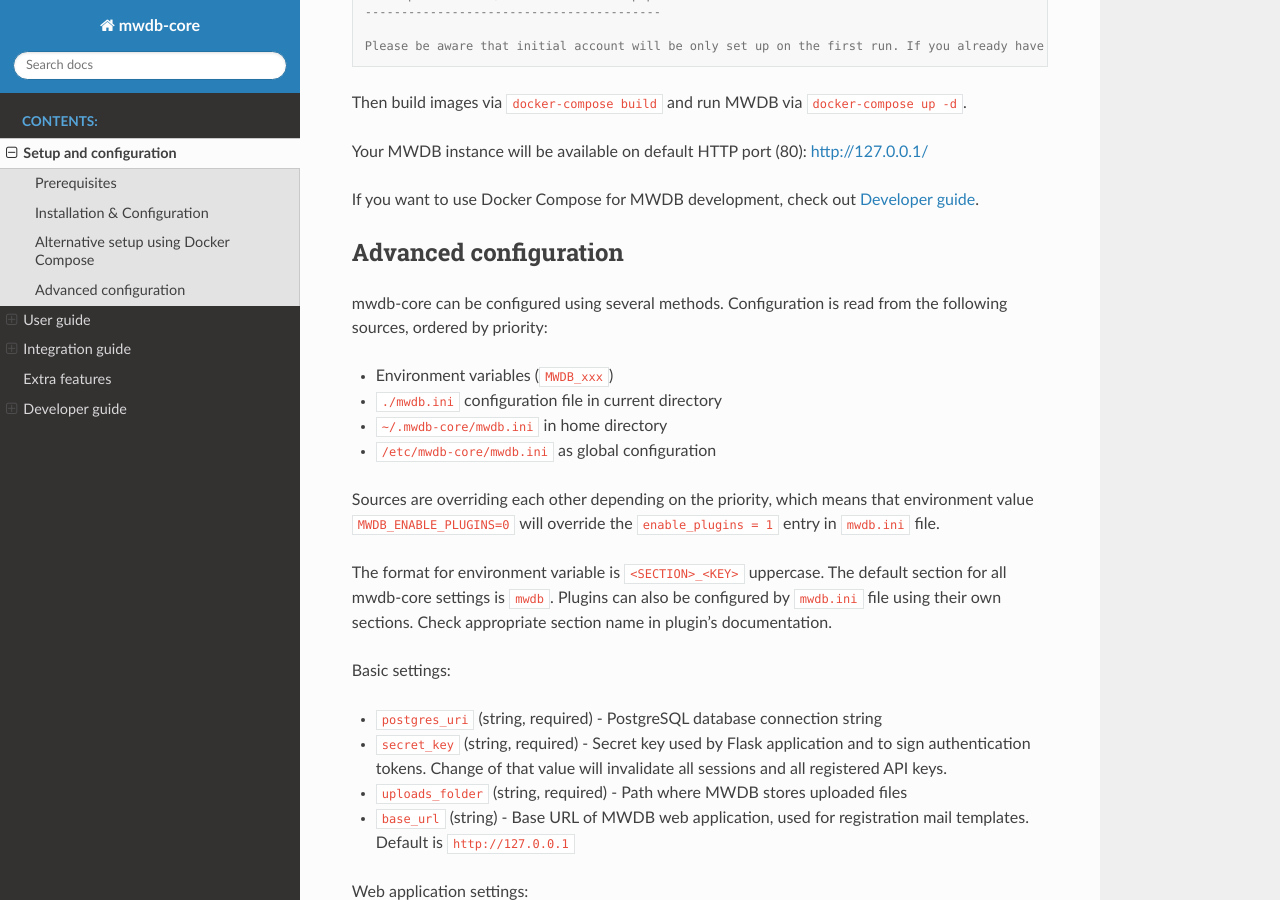
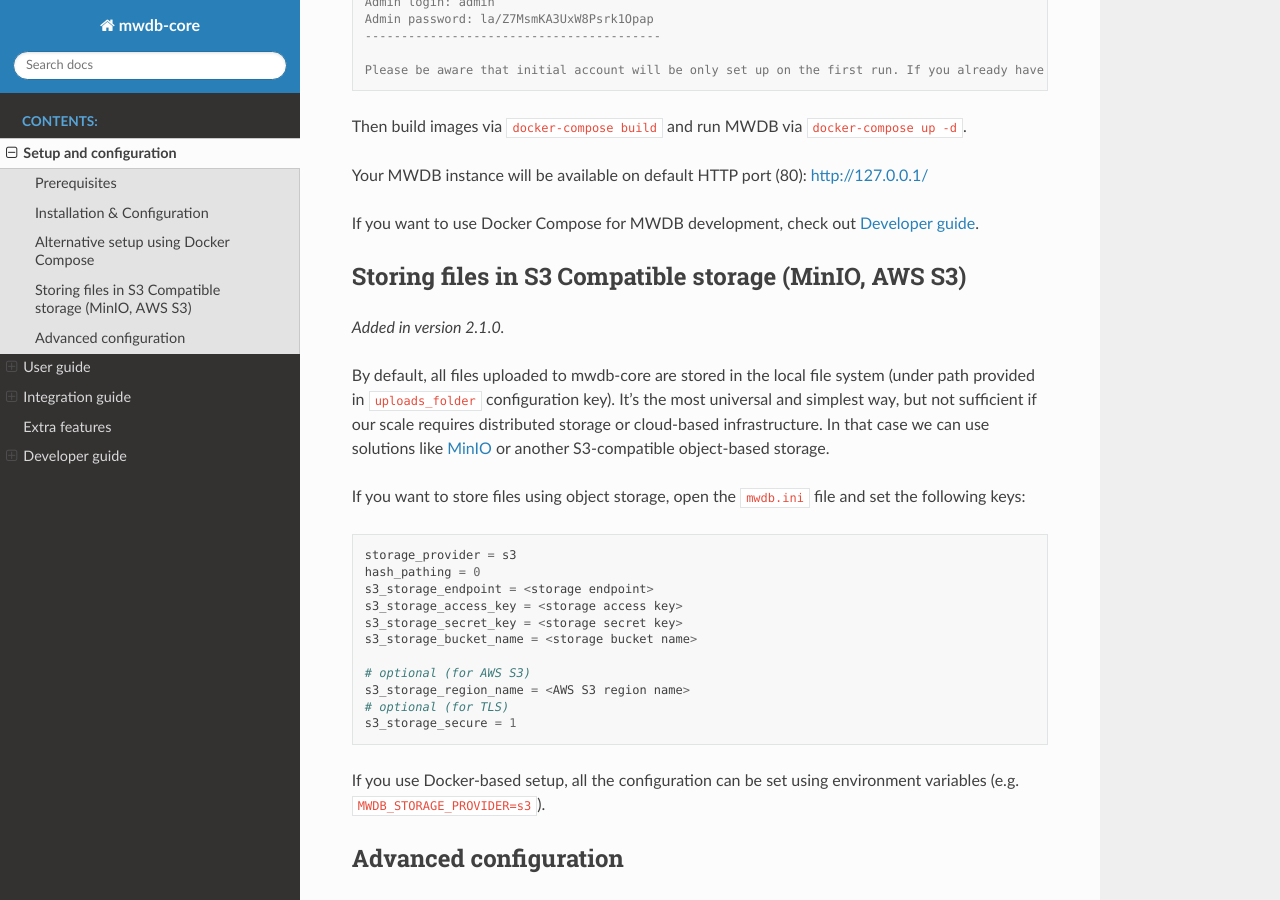
Before and after one commit to CERT-Polska/mwdb-core, a Sphinx documentation site: the page built from docs/setup-and-configuration.rst, in a window 1280 px wide and 900 px high, scrolled down 3479 px. Built offline with Sphinx 7.4.7 and the Read the Docs theme 2.0.0, drawn with Linux system fonts in a browser that asks for light colours; some of the changed text lies outside the part shown.

Commit message:
Documentation for S3-compatible storage support and small code refactor. (#238)
* Small refactor of 'blob storage' code

* Proper version bump

* Added minimum supported version of PostgreSQL in docs

* Added documentation of blob storage

* Renamed Blob storage to S3-compatible storage feature

* Apply suggestions from code review

Co-authored-by: msm-code <msm@tailcall.net>

* Fixed exception message

Co-authored-by: msm-code <msm@tailcall.net>

```diff
--- a/docs/conf.py
+++ b/docs/conf.py
@@ -21,7 +21,7 @@
 author = 'CERT Polska'
 
 # The full version, including alpha/beta/rc tags
-release = '2.0.0'
+release = '2.1.0'
 
 
 # -- General configuration ---------------------------------------------------
--- a/docs/setup-and-configuration.rst
+++ b/docs/setup-and-configuration.rst
@@ -9,7 +9,7 @@
 For production environments, you need to install:
 
 
-* **PostgreSQL database** (https://www.postgresql.org/download/linux/debian/)
+* **PostgreSQL database** (minimum supported version: 12, https://www.postgresql.org/download/linux/debian/)
 * **python-ssdeep library dependencies for Python 3** (https://python-ssdeep.readthedocs.io/en/latest/installation.html#id9)
 
 Optionally you can install:
@@ -170,6 +170,34 @@
 
 If you want to use Docker Compose for MWDB development, check out :ref:`Developer guide`.
 
+Storing files in S3 Compatible storage (MinIO, AWS S3)
+----------------------------------------------------------
+
+.. versionadded:: 2.1.0
+
+By default, all files uploaded to mwdb-core are stored in the local file system (under path provided in ``uploads_folder`` configuration key).
+It's the most universal and simplest way, but not sufficient if our scale requires distributed storage or cloud-based infrastructure.
+In that case we can use solutions like `MinIO <https://min.io/>`_ or another S3-compatible object-based storage.
+
+If you want to store files using object storage, open the ``mwdb.ini`` file and set the following keys:
+
+.. code-block::
+
+    storage_provider = s3
+    hash_pathing = 0
+    s3_storage_endpoint = <storage endpoint>
+    s3_storage_access_key = <storage access key>
+    s3_storage_secret_key = <storage secret key>
+    s3_storage_bucket_name = <storage bucket name>
+
+    # optional (for AWS S3)
+    s3_storage_region_name = <AWS S3 region name>
+    # optional (for TLS)
+    s3_storage_secure = 1
+
+
+If you use Docker-based setup, all the configuration can be set using environment variables (e.g. ``MWDB_STORAGE_PROVIDER=s3``).
+
 Advanced configuration
 ----------------------
 
@@ -207,6 +235,18 @@
 * ``local_plugins_folder`` (string) - Directory that will be added to ``sys.path`` for plugin imports. Useful if you want to import local plugins that are not redistributable packages.
 * ``local_plugins_autodiscover`` (0 or 1) - Autodiscover plugins contained in ``local_plugins_folder`` so you don't need to list them all manually in ``plugins``. Default is ``0``.
 
+Storage settings:
+
+
+* ``storage_provider`` (disk or s3) - If you want to use S3-compatible object storage instead of local file system, set this option to ``s3``. Default is ``disk``.
+* ``hash_pathing`` (0 or 1) - Should we break up the uploads into different folders. If you use S3-compatible storage, recommended option is ``0`` (default: ``1``).
+* ``s3_storage_endpoint`` (string) - S3 API endpoint for object storage. Required if you use S3-compatible storage.
+* ``s3_storage_access_key`` (string) - S3 API access key for object storage. Required if you use S3-compatible storage.
+* ``s3_storage_secret_key`` (string) - S3 API secret key for object storage. Required if you use S3-compatible storage.
+* ``s3_storage_bucket_name`` (string) - S3 API bucket name for object storage. Required if you use S3-compatible storage.
+* ``s3_storage_region_name`` (string, optional) - S3 API storage region name. Used mainly with AWS S3 storage (default is None).
+* ``s3_storage_secure`` (0 or 1) - Use TLS for S3 API connection (default is ``0``).
+
 Extra features:
 
 
--- a/mwdb/version.py
+++ b/mwdb/version.py
@@ -4,5 +4,5 @@
 except IOError:
     git_revision = ""
 
-app_version = "2.0.0"
+app_version = "2.1.0"
 app_build_version = f"{app_version}+{git_revision}" if git_revision else app_version
```
Also changed, not shown: 6 other files.
